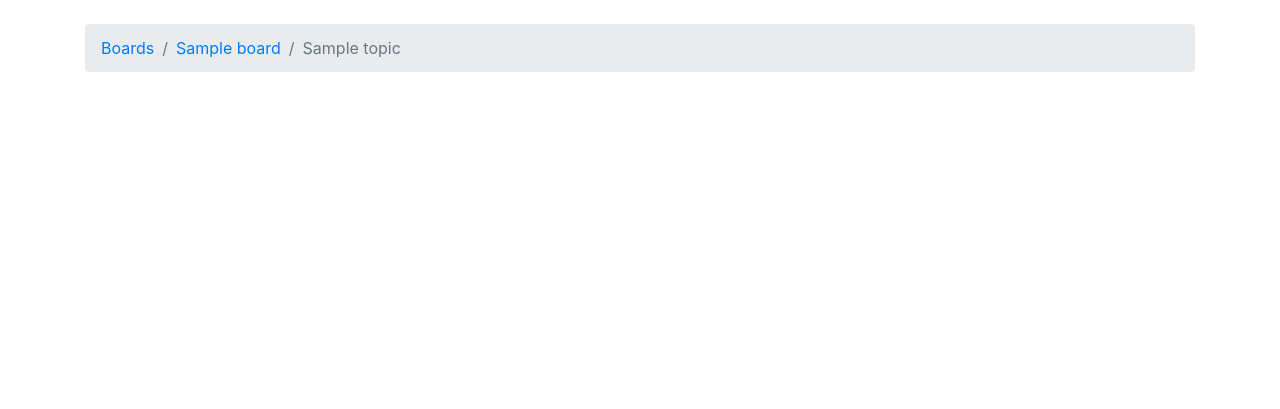
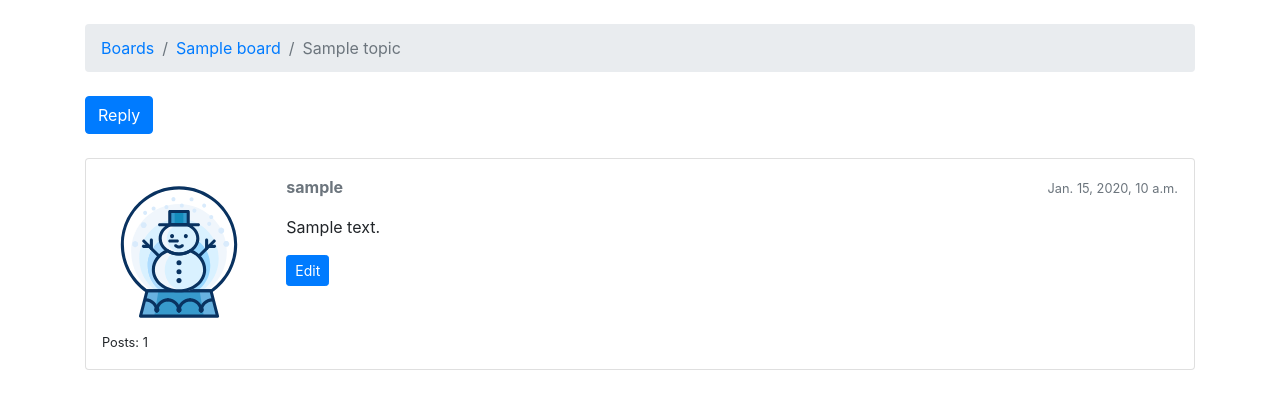
Before and after one commit to andunguyen/message_board, a Django app: page /boards/1/topics/1/ in a window 1280 px wide. Shown: the part 56-465 px from the top of the page. Run offline with Django 3.2, Linux system fonts and the light colour scheme; a user stored in the database is signed in; tables that the repository leaves empty hold one stand-in row (values such as "Sample post"); some libraries are stand-ins or nearby versions.

Commit message:
Complete topic posts view and link it to the topics view

```diff
--- a/templates/topic_posts.html
+++ b/templates/topic_posts.html
@@ -1,4 +1,6 @@
 {% extends 'base.html' %}
+
+{% load static %}
 
 {% block title %}{{ topic.subject }}{% endblock %}
 
@@ -10,4 +12,37 @@
 
 {% block content %}
 
+    <div class="mb-4">
+        <a href="#" class="btn btn-primary" role="button">Reply</a>
+    </div>
+
+    {% for post in topic.posts.all %}
+        <div class="card mb-2">
+            <div class="card-body p-3">
+                <div class="row">
+                    <div class="col-2">
+                        <img src="{% static 'img/man.svg' %}" alt="{{ post.created_by.username }}" class="w-100">
+                        <small>Posts: {{ post.created_by.posts.count }}</small>
+                    </div>
+                    <div class="col-10">
+                        <div class="row mb-3">
+                            <div class="col-6">
+                                <strong class="text-muted">{{ post.created_by.username }}</strong>
+                            </div>
+                            <div class="col-6 text-right">
+                                <small class="text-muted">{{ post.created_at }}</small>
+                            </div>
+                        </div>
+                        {{ post.message }}
+                        {% if post.created_by == user %}
+                            <div class="mt-3">
+                                <a href="#" class="btn btn-primary btn-sm" role="button">Edit</a>
+                            </div>
+                        {% endif %}
+                    </div>
+                </div>
+            </div>
+        </div>
+    {% endfor %}
+
 {% endblock %}
--- a/templates/topics.html
+++ b/templates/topics.html
@@ -27,7 +27,7 @@
         <tbody>
             {% for topic in board.topics.all %}
                 <tr>
-                    <td>{{ topic.subject }}</td>
+                    <td><a href="{% url 'topic_posts' board.pk topic.pk %}">{{ topic.subject }}</a></td>
                     <td>{{ topic.starter.username }}</td>
                     <td>0</td>
                     <td>0</td>
```
Also changed, not shown: static/img/man.svg (added).
